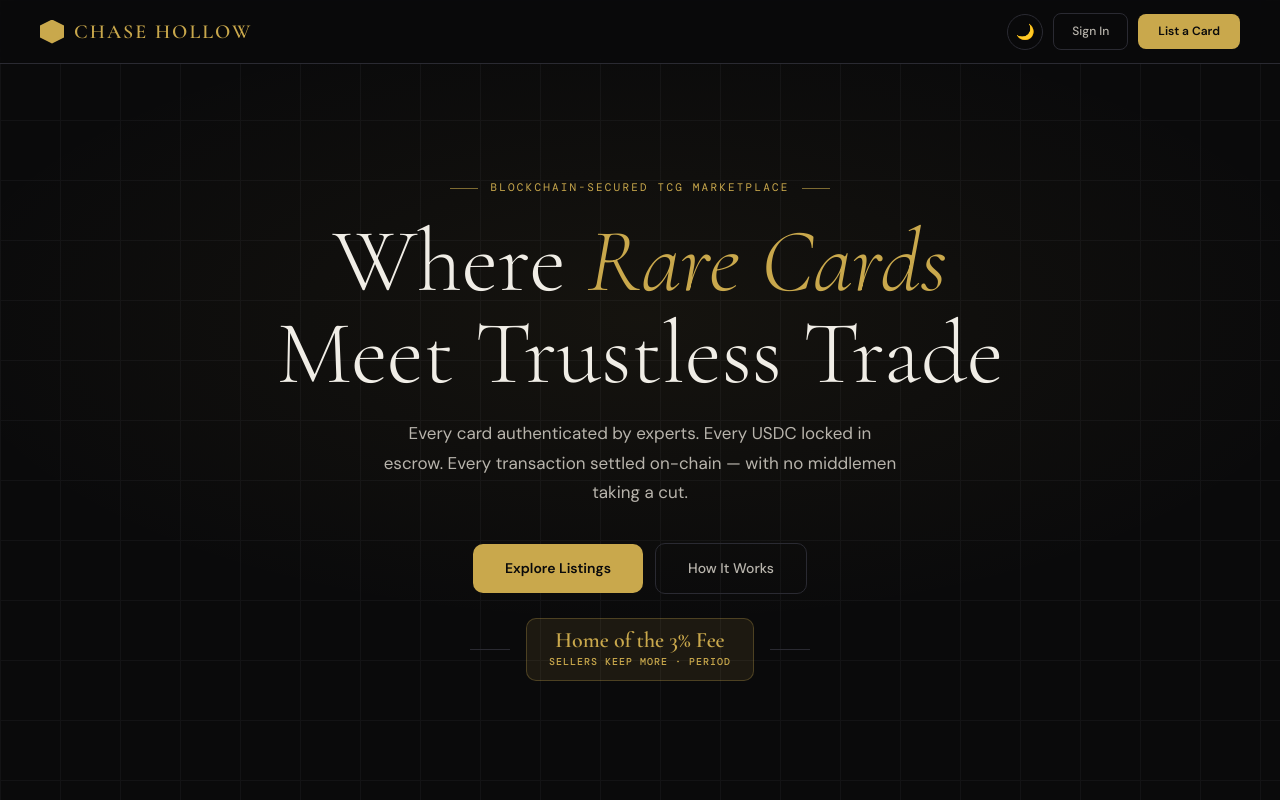
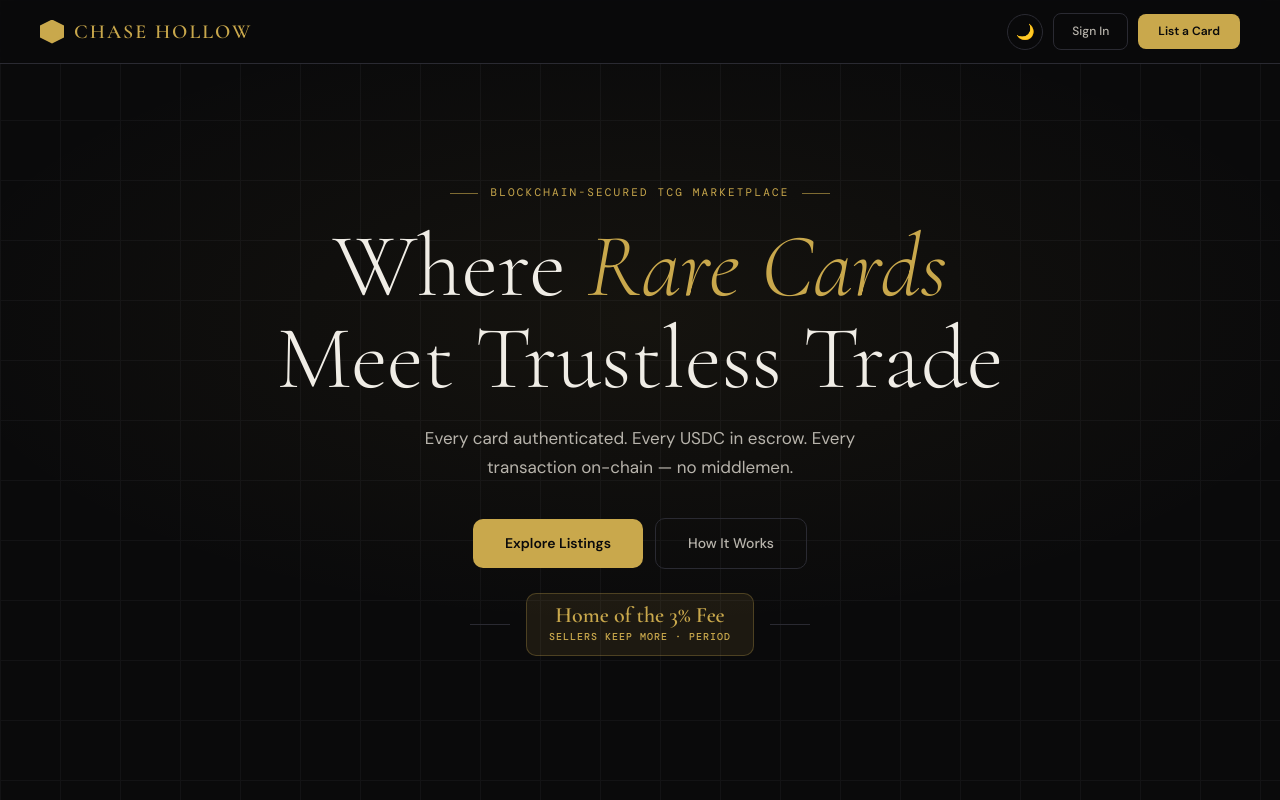
Before and after one commit to nyteowl9/troveexchange, a Next.js app: page / in a window 1280 px wide. Shown: the top 800 px of the page. Built offline with nearby package versions, Linux system fonts and the light colour scheme.

Commit message:
Fix hero spacing

```diff
--- a/app/page.js
+++ b/app/page.js
@@ -82,7 +82,7 @@ export default function Home() {
         minHeight: '100vh',
         display: 'flex', flexDirection: 'column',
         alignItems: 'center', justifyContent: 'center',
-        padding: '120px 2rem 60px',
+        padding: '80px 2rem 40px',
         textAlign: 'center',
         position: 'relative', overflow: 'hidden'
       }}>
@@ -136,8 +136,7 @@ export default function Home() {
           marginBottom: '2.2rem',
           position: 'relative'
         }}>
-          Every card authenticated by experts. Every USDC locked in escrow.
-          Every transaction settled on-chain — with no middlemen taking a cut.
+         Every card authenticated. Every USDC in escrow. Every transaction on-chain — no middlemen.
         </p>
 
         {/* Buttons */}
```
